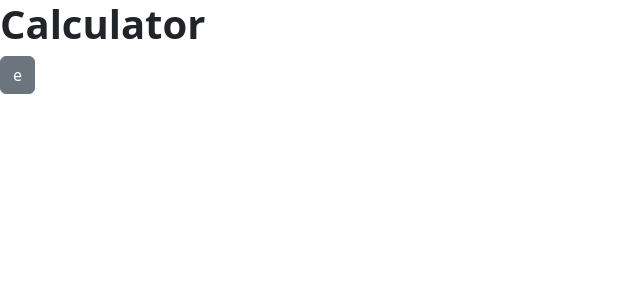
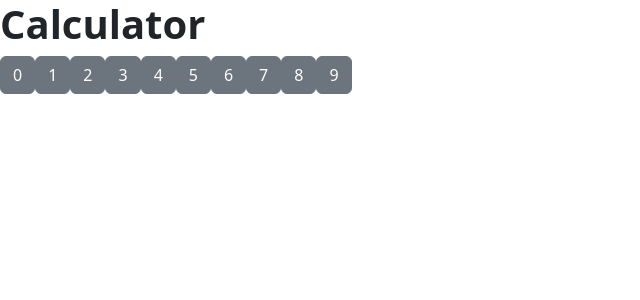
Before and after one commit to Aloeverras/Calculator_react_TypeScript, a React (Vite) app in the folder frontend/: page / in a window 1280 px wide. Shown: the top 300 px of the page, without its empty margins (0-640 px from the left). Built offline with nearby package versions, Linux system fonts and the light colour scheme.

Commit message:
front midif and variable

```diff
--- a/frontend/src/components/Calculator.tsx
+++ b/frontend/src/components/Calculator.tsx
@@ -23,7 +23,13 @@ const Calculator : CalculatorType = (props : CalculatorProps) => {
         <div>
             {content}
             <main>
-                <KeyBoard buttons={["e", "hd", "je"]} monoLetter={true}/>
+                <KeyBoard buttons={
+                    Array.from(
+                        {length : 10},
+                         (_ : unknown, index : number) => index.toString()
+                         )
+                         }
+                         monoLetter={true}/>
             </main>
         </div>
     );
```
